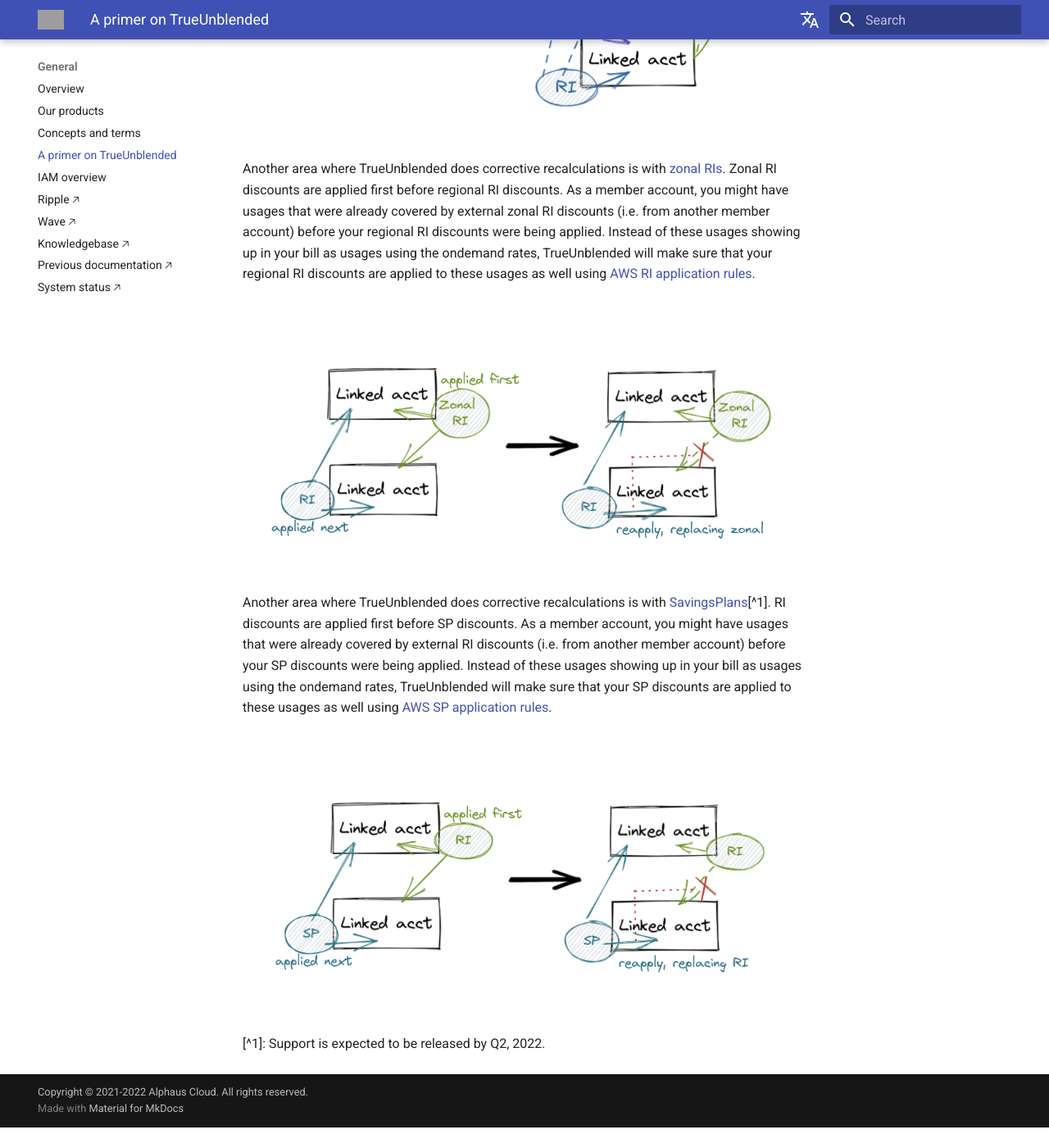
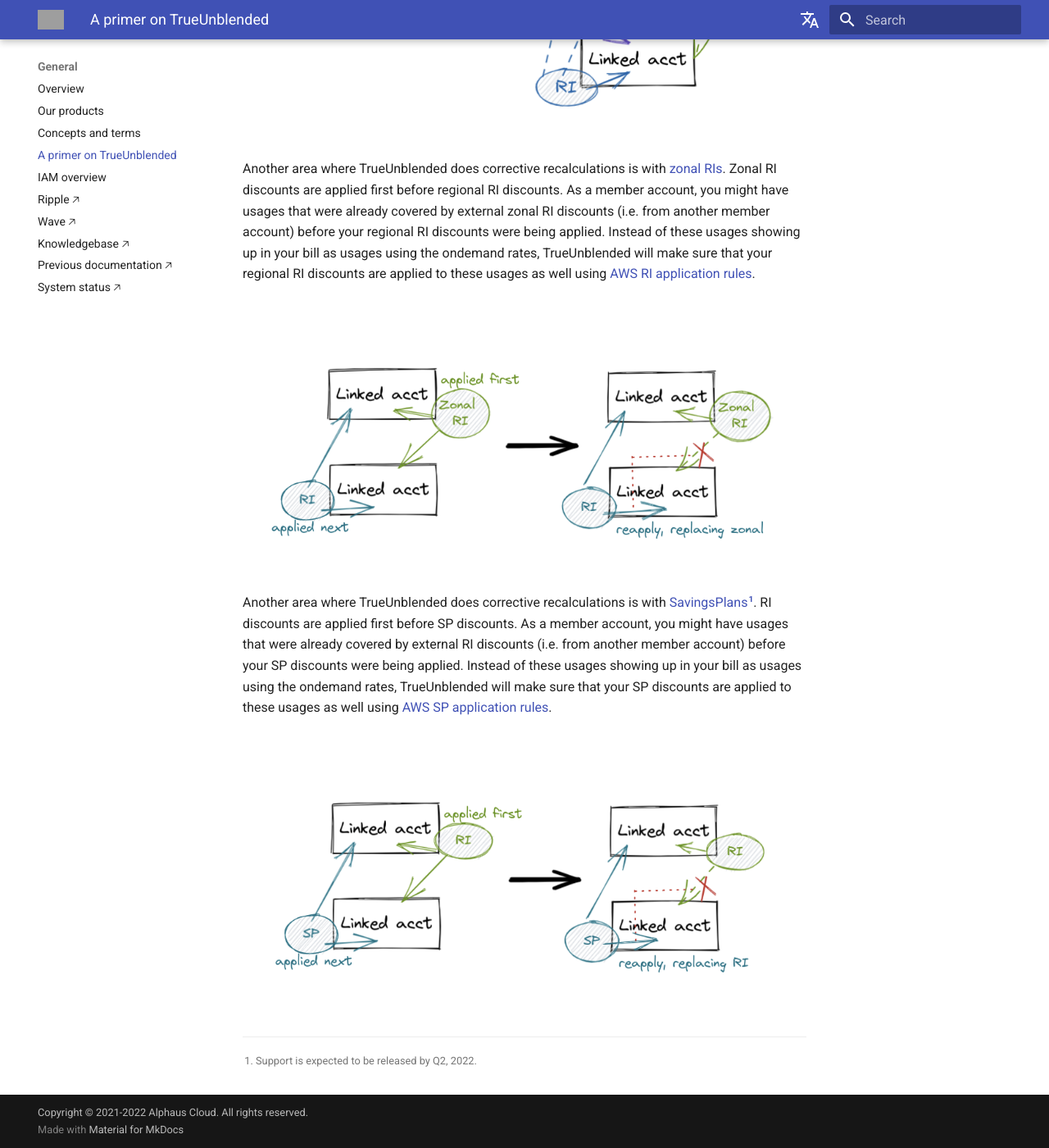
Before and after one commit to alphauslabs/tmpdocs, an MkDocs documentation site: the page built from docs/trueunblended.md, in a window 1280 px wide and 1400 px high, scrolled down 1371 px. Shown: the whole window at 82% size. Built offline with MkDocs 1.6.1 and Material for MkDocs 9.7.7, drawn with Linux system fonts in a browser that asks for light colours; comment, search, counter and statistics services are not loaded; before the commit the page ends 2746 px from its top, so only the background shows below that; some of the changed lines change nothing that is shown; grey boxes are pictures that could not be loaded.

Commit message:
docs: trueunblended

```diff
--- a/mkdocs.yml
+++ b/mkdocs.yml
@@ -71,3 +71,4 @@ markdown_extensions:
 - pymdownx.mark
 - pymdownx.tilde
 - md_in_html
+- footnotes
```
